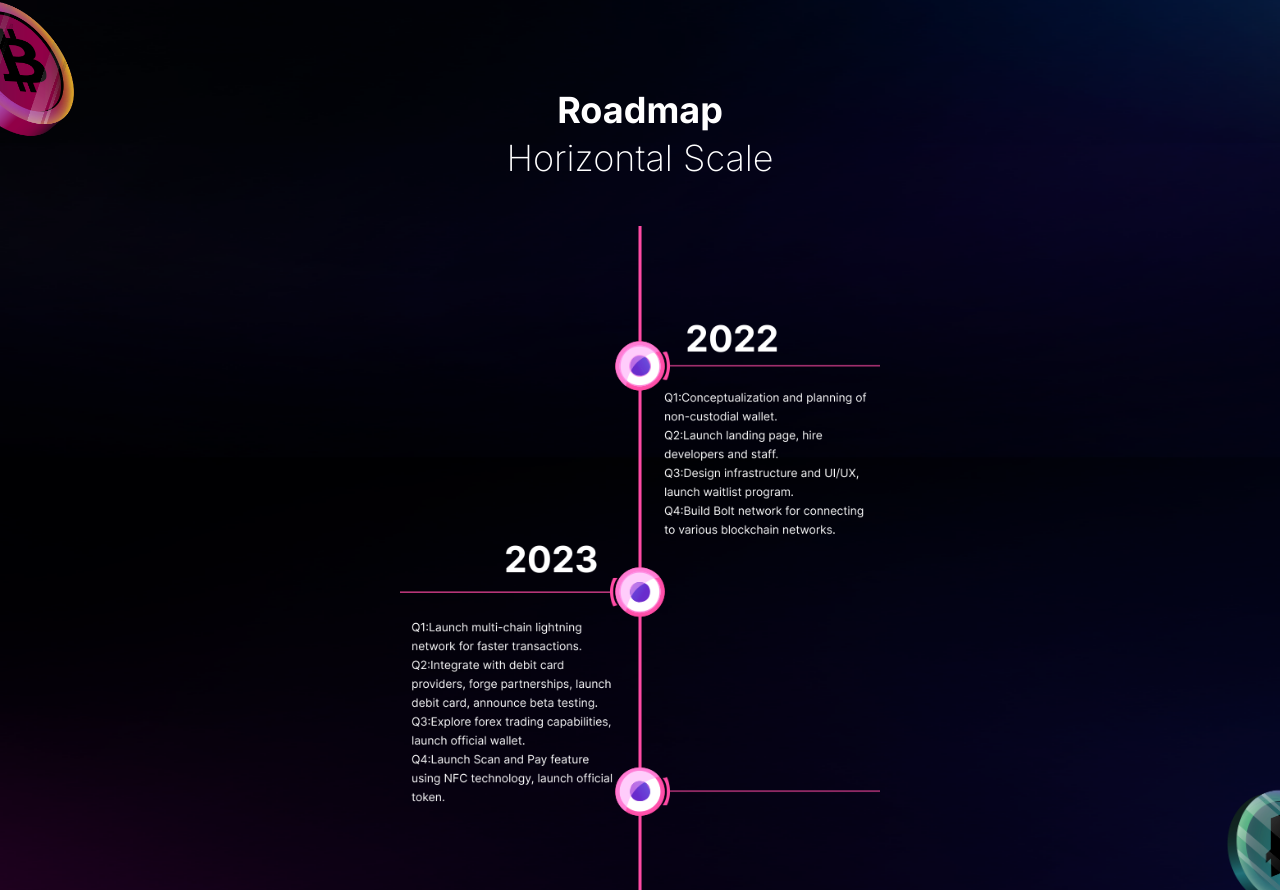
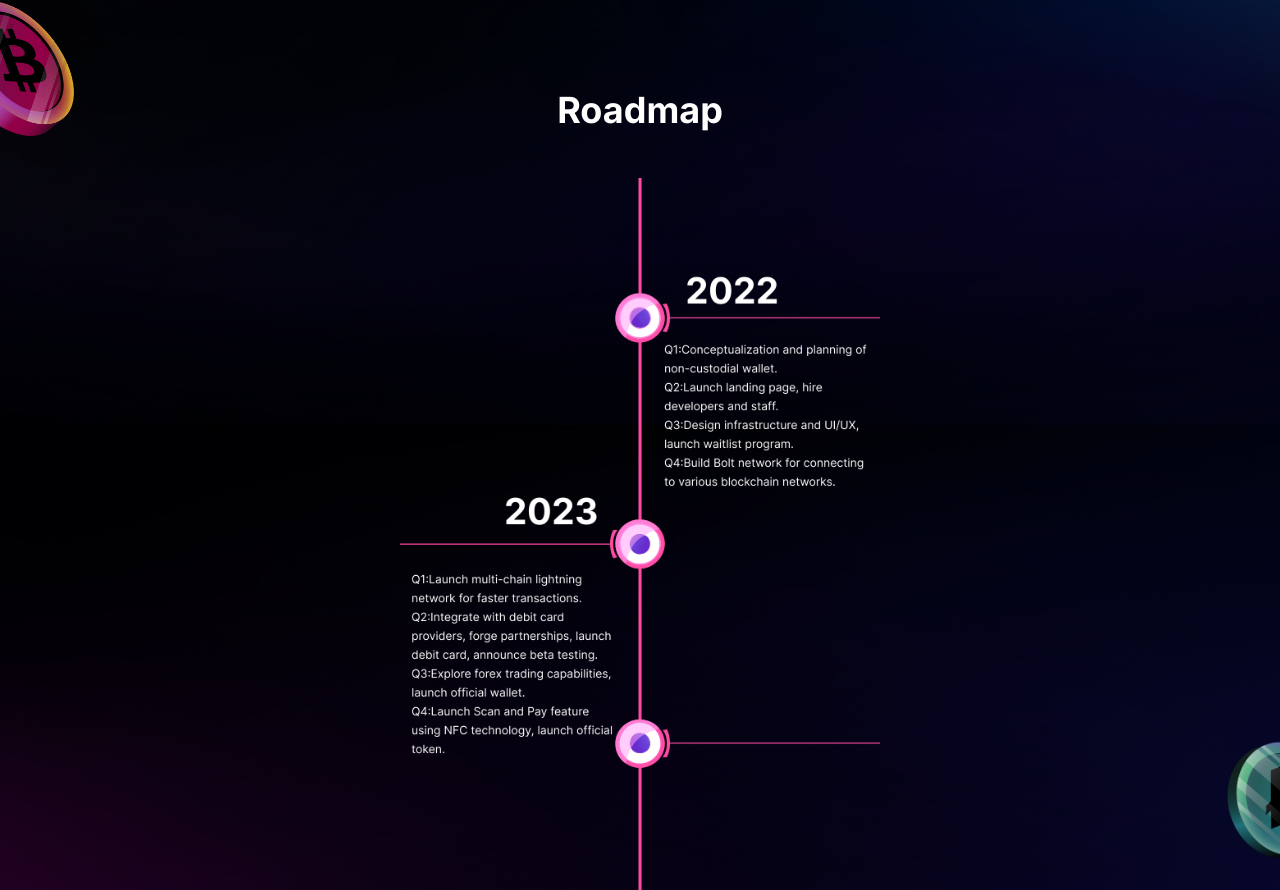
Before and after one commit to s2sharpit/onepager-plutope, a Next.js app: page / in a window 1280 px wide. Shown: the part 3796-4686 px from the top of the page. Built offline with nearby package versions, Linux system fonts and the light colour scheme.

Commit message:
removing text

```diff
--- a/src/components/sections/Roadmap.tsx
+++ b/src/components/sections/Roadmap.tsx
@@ -76,8 +76,8 @@ export default function Roadmap() {
         alt=""
         className="absolute -right-20 bottom-16"
       />
-      <Title className="mb-2">Roadmap</Title>
-      <Title className="font-extralight">Horizontal Scale</Title>
+      <Title>Roadmap</Title>
+      {/* <Title className="font-extralight">Horizontal Scale</Title> */}
       {/* <div className="max-w-2xl">
         {roadmapData.map((data) => (
           <Card key={data.yr} data={data} />
```
